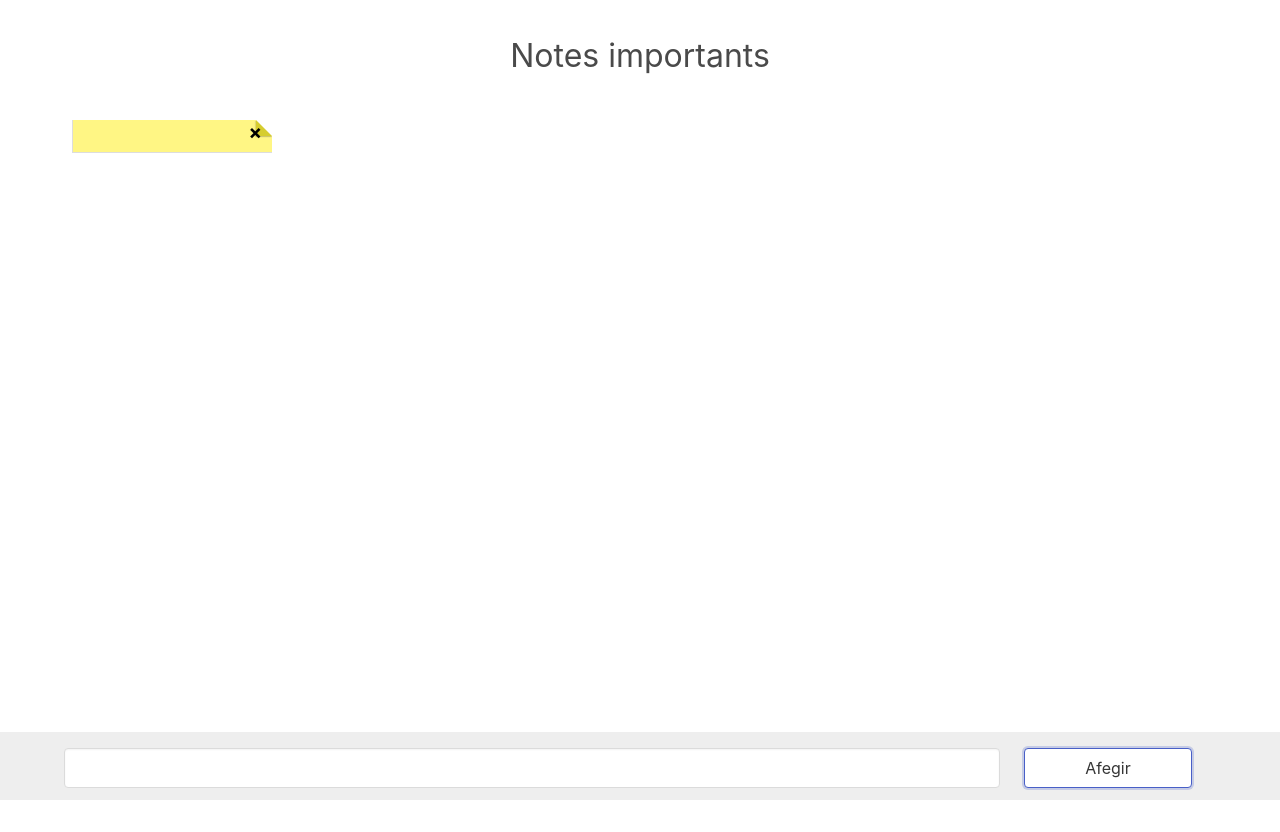
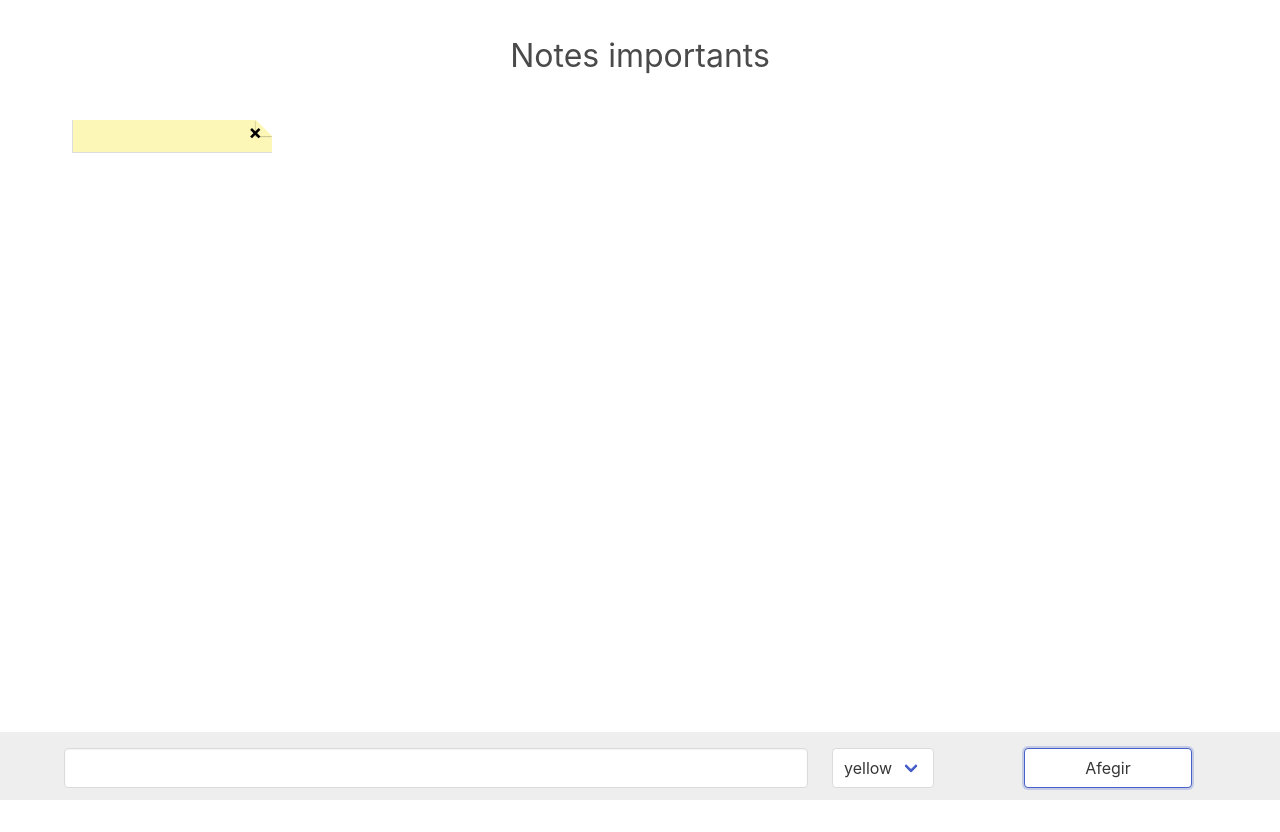
Before and after one commit to carlesferreiro/vue-notes, a Vue app: page / in a window 1280 px wide. Both pictures are taken after a click on the button "Afegir". After the commit the page ends 800 px from the top, so only its background shows below. Built offline with nearby package versions, Linux system fonts and the light colour scheme.

Commit message:
add choose note color feature

```diff
--- a/src/App.vue
+++ b/src/App.vue
@@ -9,7 +9,16 @@
 		<nav class="navbar is-fixed-bottom">
 			<div class="form container">
 				<div class="columns full">
-					<div class="column is-10"><input class="input" v-model="draft" @keyup.enter="addNote" /></div>
+					<div class="column is-8"><input class="input" v-model="draft" @keyup.enter="addNote" /></div>
+					<div class="column is-2">
+						<div class="select">
+							<select v-model="selectedColor">
+								<option>blue</option>
+								<option>yellow</option>
+								<option>pink</option>
+							</select>
+						</div>
+					</div>
 					<div class="column is-2"><button class="button full" @click="addNote">Afegir</button></div>
 				</div>
 			</div>
@@ -29,7 +38,8 @@
 		data() {
 			return {
 				draft: '',
-				notes: []
+				notes: [],
+				selectedColor: 'yellow',
 			}
 		},
 		methods: {
@@ -37,7 +47,8 @@
 				let id = this.notes.length+1;
 				this.notes.push({
 					id,
-					draft: this.draft,
+					description: this.draft,
+					background: this.selectedColor,
 				});
 				this.draft = '';
 			},
@@ -54,7 +65,7 @@ html, body {
 	height: 100%;
 }
 h1 {
-	margin: 1em 0;
+	padding: 1em 0;
 }
 .full {
 	width: 100%;
--- a/src/components/Notes.vue
+++ b/src/components/Notes.vue
@@ -1,7 +1,7 @@
 <template>
   <div>
     <ul>
-      <li v-for="note in notes">
+      <li :class="note.background" v-for="note in notes" v-bind:key="note.id">
         <button @click="remove(note.id)">&times;</button>
         {{ note.description }}
       </li>
@@ -35,7 +35,6 @@ ul {
     padding: 1em 1.5em;
     margin: 0.5em;
     color: #333;
-    background: #fff684;
     overflow: hidden;
     border-left: 1px solid #ddd;
     border-bottom: 1px solid #ddd;
@@ -47,7 +46,6 @@ ul {
       right: 0;
       border-width: 0 16px 16px 0;
       border-style: solid;
-      border-color: #fff #fff #d6cd2f #d6cd2f;
       background: #d6cd2f;
       box-shadow: 0 1px 1px rgba(0,0,0,0.1), -1px 1px 1px rgba(0,0,0,0.1);
     }
@@ -65,6 +63,30 @@ ul {
       margin: 0px;
       cursor: pointer;
     }
+
+    &.yellow {
+      background: #fdf7b7;
+
+      &::before {
+        border-color: #fff #fff #fdf7b7 #fdf7b7;
+      }
+    }
+
+    &.blue {
+      background: #8bcdec;
+
+      &::before {
+        border-color: #fff #fff #8bcdec #8bcdec;
+      }
+    }
+
+    &.pink {
+      background: #edc4c8;
+
+      &::before {
+        border-color: #fff #fff #edc4c8 #edc4c8;
+      }
+    }
   }
 }
 </style>
```
